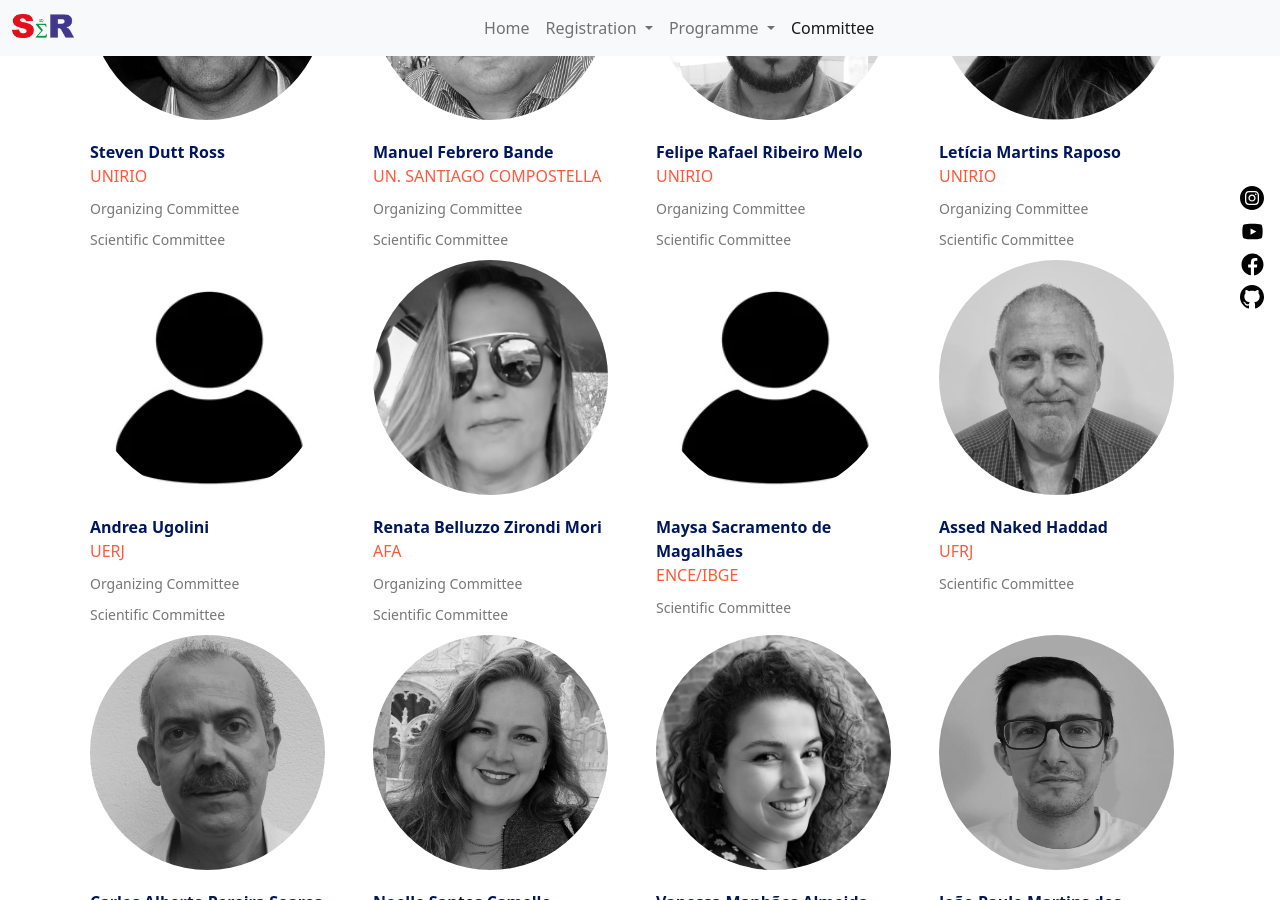
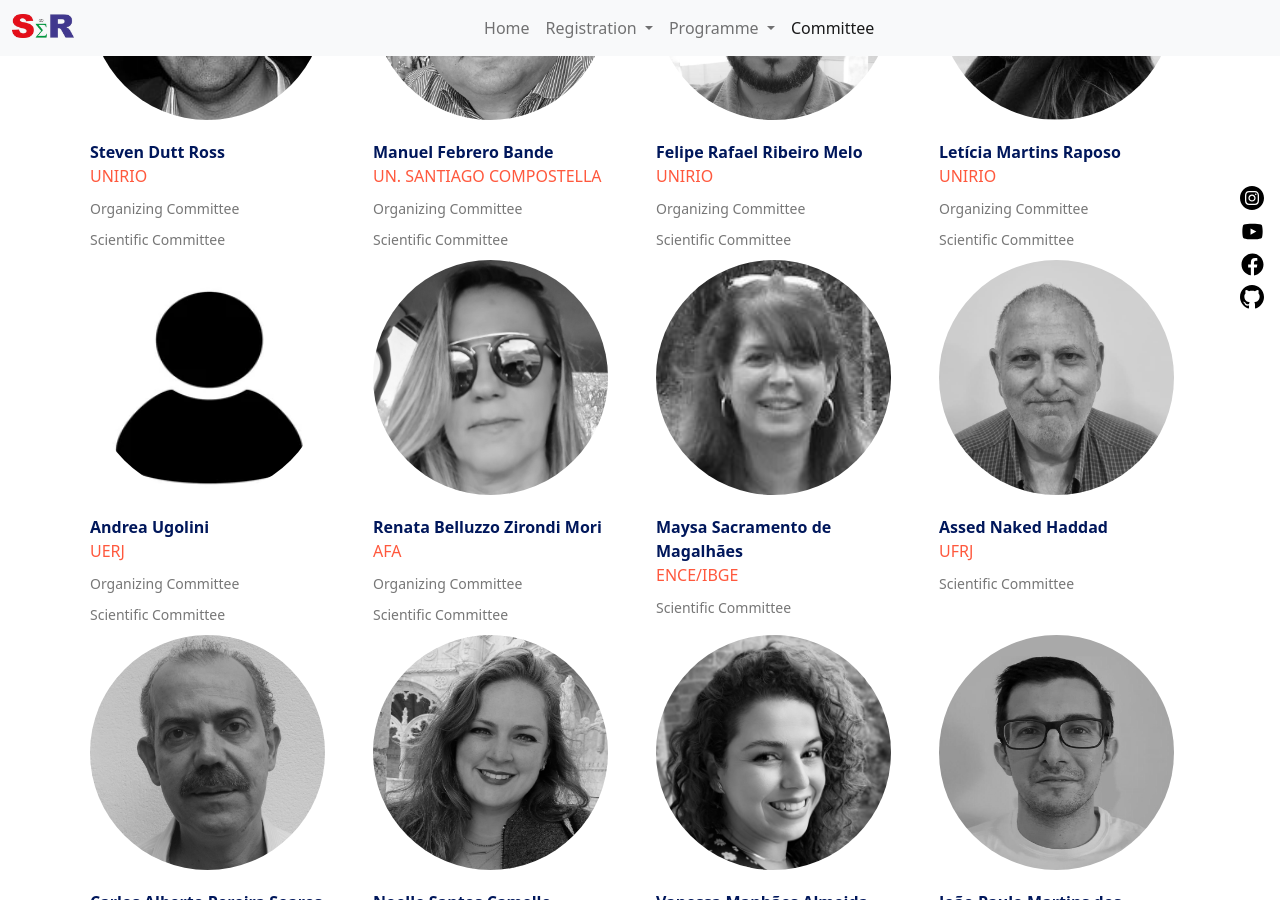
Before and after one commit to eventoseroficial/eventoseroficial.github.io, a Jekyll site: the page built from committee.html, in a window 1280 px wide and 900 px high, scrolled down 827 px. Built offline with Jekyll 4.4.1, drawn with Linux system fonts in a browser that asks for light colours.

Commit message:
adds maysa picture

```diff
--- a/_data/committee.yml
+++ b/_data/committee.yml
@@ -68,7 +68,7 @@
    - "Scientific"
 
 - name: "Maysa Sacramento de Magalhães"
-  image: "/assets/img/committee/avatar.png"
+  image: "/assets/img/committee/maysa.png"
   institution: "ENCE/IBGE"
   committee:
    - "Scientific"
```
Also changed, not shown: assets/img/committee/maysa.png (added).
